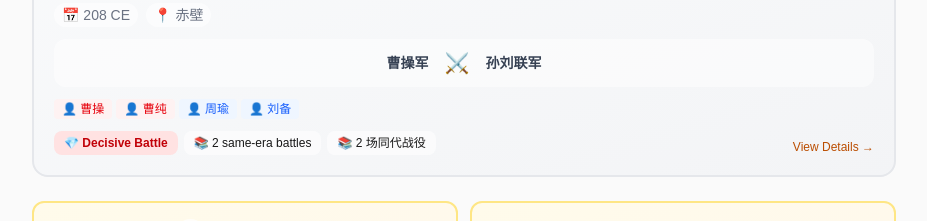
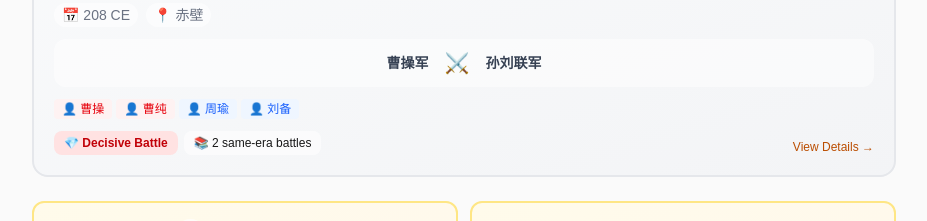
Before and after one commit to Ruciazyt/history, a Next.js app: page /en/battles in a window 1280 px wide. Shown: the part 1005-1226 px from the top of the page, without its empty margins (176-1103 px from the left). Built offline with nearby package versions, Linux system fonts and the light colour scheme.

Commit message:
fix(BattleOfTheDayCard): remove duplicate same-era battles badge
The same-era battles badge was rendered twice — one with proper i18n
(battleOfTheDay.sameEraBattles) and one with hardcoded Chinese text.
Removed the hardcoded duplicate; the i18n version covers all three
locales (zh/en/ja).

```diff
--- a/src/components/battles/BattleOfTheDayCard.tsx
+++ b/src/components/battles/BattleOfTheDayCard.tsx
@@ -124,11 +124,6 @@ export const BattleOfTheDayCard = React.memo(function BattleOfTheDayCard({ event
                 📚 {t('battleOfTheDay.sameEraBattles', { n: sameEraBattles.length })}
               </span>
             )}
-            {sameEraBattles.length > 0 && (
-              <span className={`inline-flex items-center gap-1 px-2.5 py-1 rounded-lg text-xs font-medium ${BATTLE_OF_THE_DAY_COLORS.badgeItem.bg}`}>
-                📚 {sameEraBattles.length} 场同代战役
-              </span>
-            )}
           </div>
           <span className={`shrink-0 text-xs font-medium ${BATTLE_OF_THE_DAY_COLORS.cta}`}>
             {t('battleOfTheDay.viewDetail')} →
```
